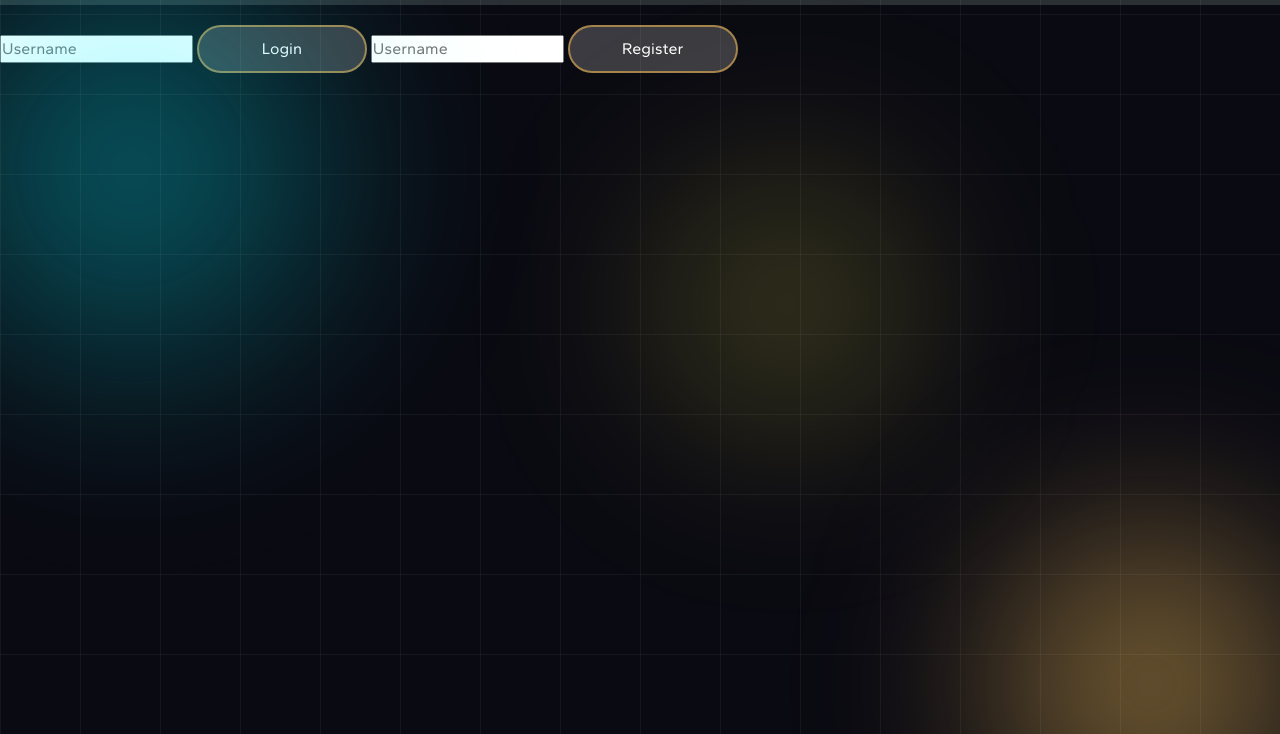
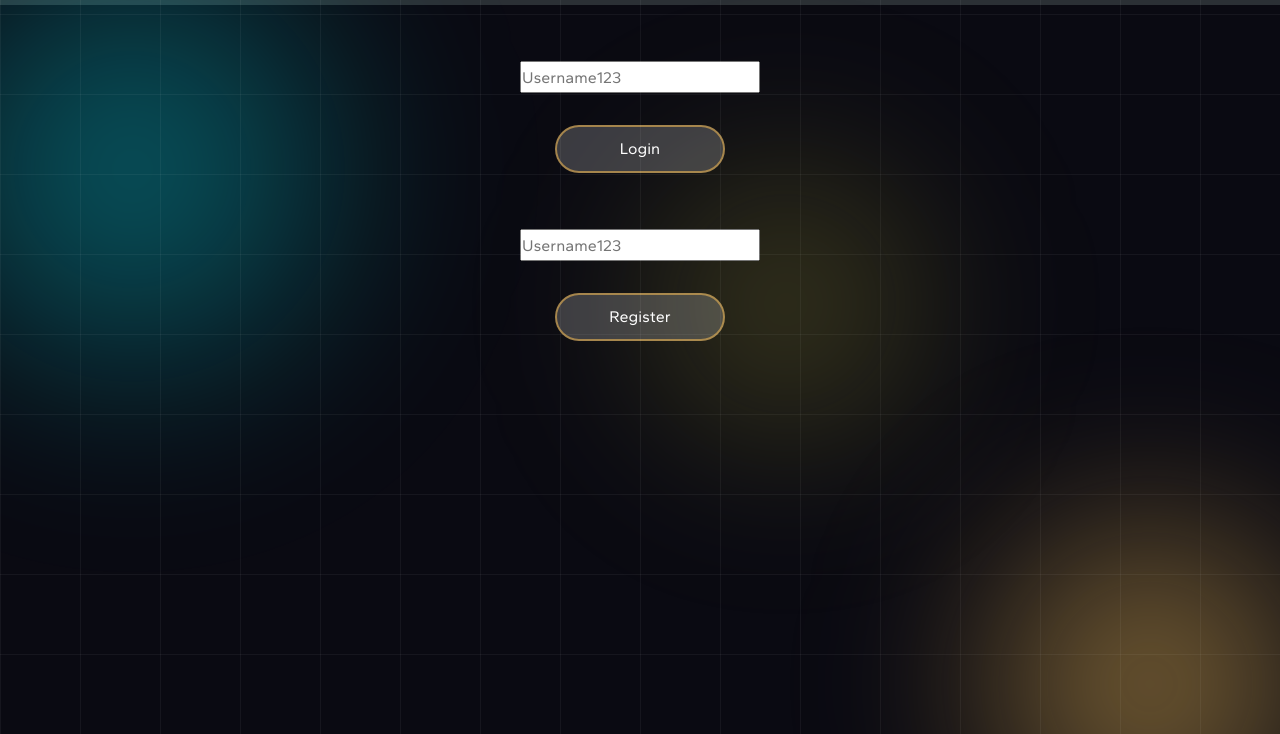
Before and after one commit to penzesdavid/linuxweb, a plain HTML site: page login_page.html in a window 1280 px wide. Shown: the part 66-800 px from the top of the page. Drawn offline with nearby package versions, Linux system fonts and the light colour scheme; a web font is replaced by a local one.

Commit message:
login fixes and style

```diff
--- a/login.js
+++ b/login.js
@@ -4,11 +4,8 @@ let username_list = JSON.parse(localStorage.getItem('users')) || [];
 function login() {
     const username = document.querySelector('#username_login').value;
 
-    if (username === 'admin') {
-        alert('Welcome, Admin!');
-    }
     //A közös listában keressük a nevet
-    else if (username_list.includes(username)) {
+    if (username_list.includes(username)) {
         alert(`Welcome, ${username}!`);
     }
     else {
--- a/login_page.html
+++ b/login_page.html
@@ -9,6 +9,7 @@
     <link href="https://fonts.googleapis.com/css2?family=Gantari:ital,wght@0,100..900;1,100..900&family=Lexend+Giga:wght@100..900&family=Lexend:wght@100..900&family=Quicksand:wght@300..700&family=Roboto+Mono:ital,wght@0,100..700;1,100..700&family=Zalando+Sans+Expanded:ital,wght@0,200..900;1,200..900&display=swap" rel="stylesheet">
     <link href="https://cdn.jsdelivr.net/npm/bootstrap@5.3.8/dist/css/bootstrap.min.css" rel="stylesheet" integrity="sha384-sRIl4kxILFvY47J16cr9ZwB07vP4J8+LH7qKQnuqkuIAvNWLzeN8tE5YBujZqJLB" crossorigin="anonymous">
     <link rel="stylesheet" href="./style.css">
+    <link rel="stylesheet" href="./login_style.css">
     <link rel="icon" href="./pictures/favicon.png">
 </head>
 <body>
@@ -77,11 +78,11 @@
 
 </head>
 <body>
-    <input type="text" id="username_login" placeholder="Username">
-    <button onclick="login()">Login</button>
+    <input type="text" id="username_login" placeholder="Username123" class="anim">
+    <button onclick="login()" class="anim" style="animation-delay: 1s;">Login</button>
 
-    <input type="text" id="username_register" placeholder="Username">
-    <button onclick="register()">Register</button>
+    <input type="text" id="username_register" placeholder="Username123" class="anim-1">
+    <button onclick="register()" class="anim-1" style="animation-delay: 1s;">Register</button>
 
 </body>
 </html>
--- /dev/null
+++ b/login_style.css
@@ -0,0 +1,13 @@
+input {
+    margin: auto;
+    display: block;
+    margin-top: 3.5rem;
+    width: 15rem;
+    height: 2rem;
+}
+
+button {
+    margin: auto;
+    display: block;
+    margin-top: 2rem;
+}
```
